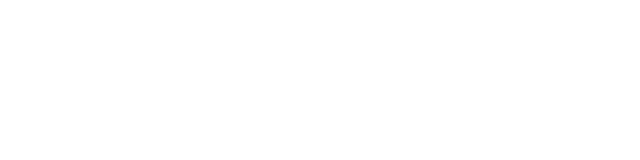
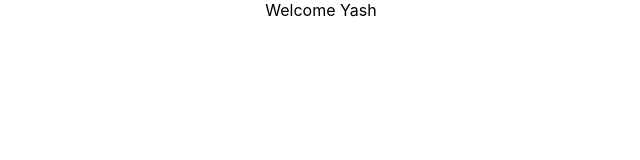
Before and after one commit to yashlad27/react_crash, a React (Create React App) app: page / in a window 1280 px wide. Shown: the top 160 px of the page, without its empty margins (319-959 px from the left). Built offline with nearby package versions, Linux system fonts and the light colour scheme.

Commit message:
4th method: Short Circuit Operator

```diff
--- a/src/components/UserGreeting.js
+++ b/src/components/UserGreeting.js
@@ -18,7 +18,10 @@
 
     render() {
 
-        // Method-3 -> Ternary Conditional Operator
+        // Method-4 -> Short circuit operator: Rec
+        return this.state.isLoggedIn && <div>Welcome Yash</div>
+
+        // Method-3 -> Ternary Conditional Operator: Rec
         // return (
         //     this.state.isLoggedIn ? (
         //     <div>Welcome Yash</div>
```
